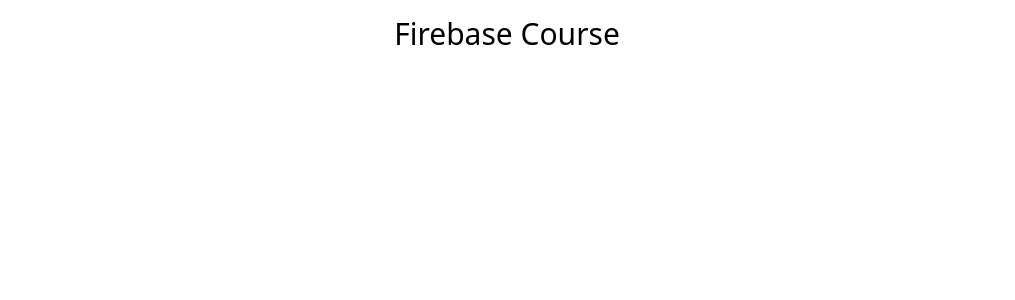
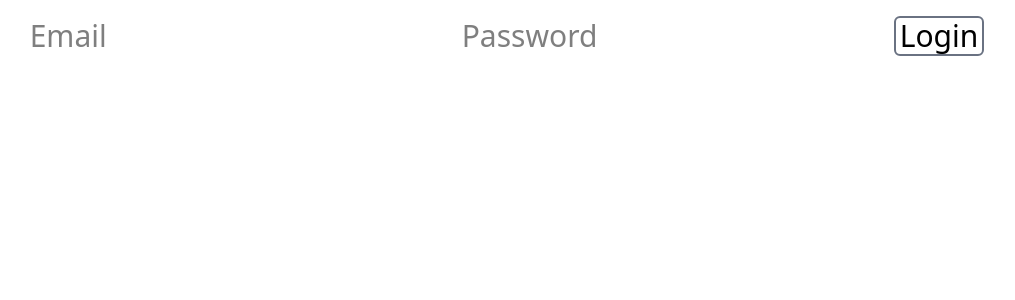
Before and after one commit to MasterDragon863/Firebase-tutorial, a React (Vite) app: page / in a window 1280 px wide. Shown: the top 300 px of the page, without its empty margins (133-1148 px from the left). Built offline with nearby package versions, Linux system fonts and the light colour scheme.

Commit message:
Email sign in

```diff
--- a/src/App.jsx
+++ b/src/App.jsx
@@ -1,8 +1,13 @@
 import React from 'react'
+import Auth from './components/Auth'
 
 const App = () => {
   return (
-    <div className="App">Firebase Course</div>
+    <div className="App">
+      <Auth />
+
+      <button></button>
+    </div>
   )
 }
 
--- /dev/null
+++ b/src/components/Auth.jsx
@@ -0,0 +1,37 @@
+import React from "react";
+import { auth } from "../config/firebase";
+import { createUserWithEmailAndPassword } from "firebase/auth";
+import { useState } from "react";
+
+const Auth = () => {
+  const [email, setEmail] = useState("");
+  const [password, setPassword] = useState("");
+
+  const signIn = async () => {
+    try {
+      await createUserWithEmailAndPassword(auth, email, password);
+    } catch (error) {
+        console.error(error);
+    }
+  };
+
+  return (
+    <div>
+      <input
+        type="text"
+        placeholder="Email"
+        onChange={(e) => setEmail(e.target.value)}
+      />
+      <input
+        type="password"
+        placeholder="Password"
+        onChange={(e) => setPassword(e.target.value)}
+      />
+      <button className="border-gray-solid" onClick={signIn}>
+        Login
+      </button>
+    </div>
+  );
+};
+
+export default Auth;
--- /dev/null
+++ b/src/config/firebase.js
@@ -0,0 +1,23 @@
+// Import the functions you need from the SDKs you need
+import { initializeApp } from "firebase/app";
+import { getAnalytics } from "firebase/analytics";
+import { getAuth } from "firebase/auth";
+// TODO: Add SDKs for Firebase products that you want to use
+// https://firebase.google.com/docs/web/setup#available-libraries
+
+// Your web app's Firebase configuration
+// For Firebase JS SDK v7.20.0 and later, measurementId is optional
+const firebaseConfig = {
+  apiKey: "AIzaSyCBW83i67msnAzP4LLH2Gjoaqx5Q3XAlGw",
+  authDomain: "fir-course-12e16.firebaseapp.com",
+  projectId: "fir-course-12e16",
+  storageBucket: "fir-course-12e16.firebasestorage.app",
+  messagingSenderId: "310326769546",
+  appId: "1:310326769546:web:9e135141ec732a8437ba73",
+  measurementId: "G-44Y6XNM7BK"
+};
+
+// Initialize Firebase
+const app = initializeApp(firebaseConfig);
+const analytics = getAnalytics(app);
+export const auth = getAuth(app);
--- a/src/index.css
+++ b/src/index.css
@@ -5,3 +5,9 @@
     @apply text-3xl text-center mt-4 ;
   }
 }
+
+@layer utilities{
+  .border-gray-solid{
+    @apply border-solid border-2 border-gray-500 rounded-md w-auto px-1
+  }
+}
```
